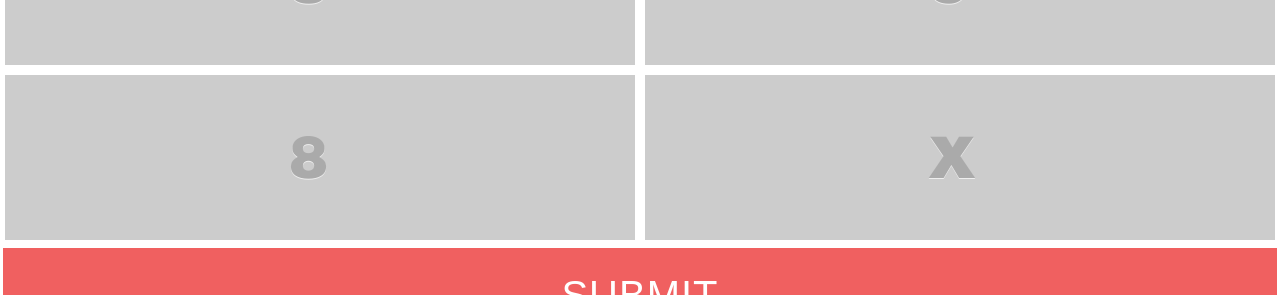
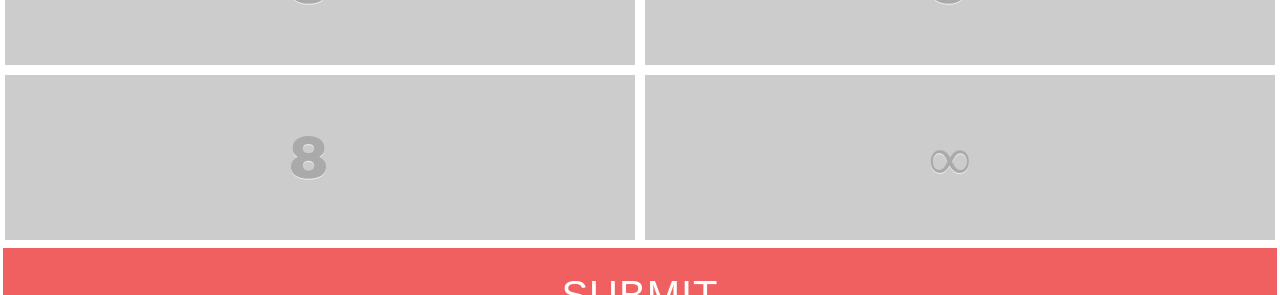
Before and after one commit to therealedsheenan/scrumstimate, an Angular app: page / in a window 1280 px wide. Shown: the part 455-750 px from the top of the page. Built offline with nearby package versions, Linux system fonts and the light colour scheme.

Commit message:
markup update

```diff
--- a/src/app/app.component.css
+++ b/src/app/app.component.css
@@ -55,7 +55,7 @@ input[type="radio"]{
 
 input[type="radio"]:checked{
   background:#3af;
-  -webkit-transform:scale(-1, 1);
+  transform: rotateY(360deg);
 }
 
 input[type="radio"]:after{
--- a/src/app/app.component.html
+++ b/src/app/app.component.html
@@ -7,7 +7,7 @@
     <input class="three" type="radio" name="estimate" value="3"/>
     <input class="five" type="radio" name="estimate" value="5"/>
     <input class="eight" type="radio" name="estimate" value="8"/>
-    <input class="infiinite" type="radio" name="estimate" value="-"/>
+    <input class="infinite" type="radio" name="estimate" value="-"/>
   </div>
   <div class="submit-wrapper">
     <button class="submit-btn">Submit</button>
```
